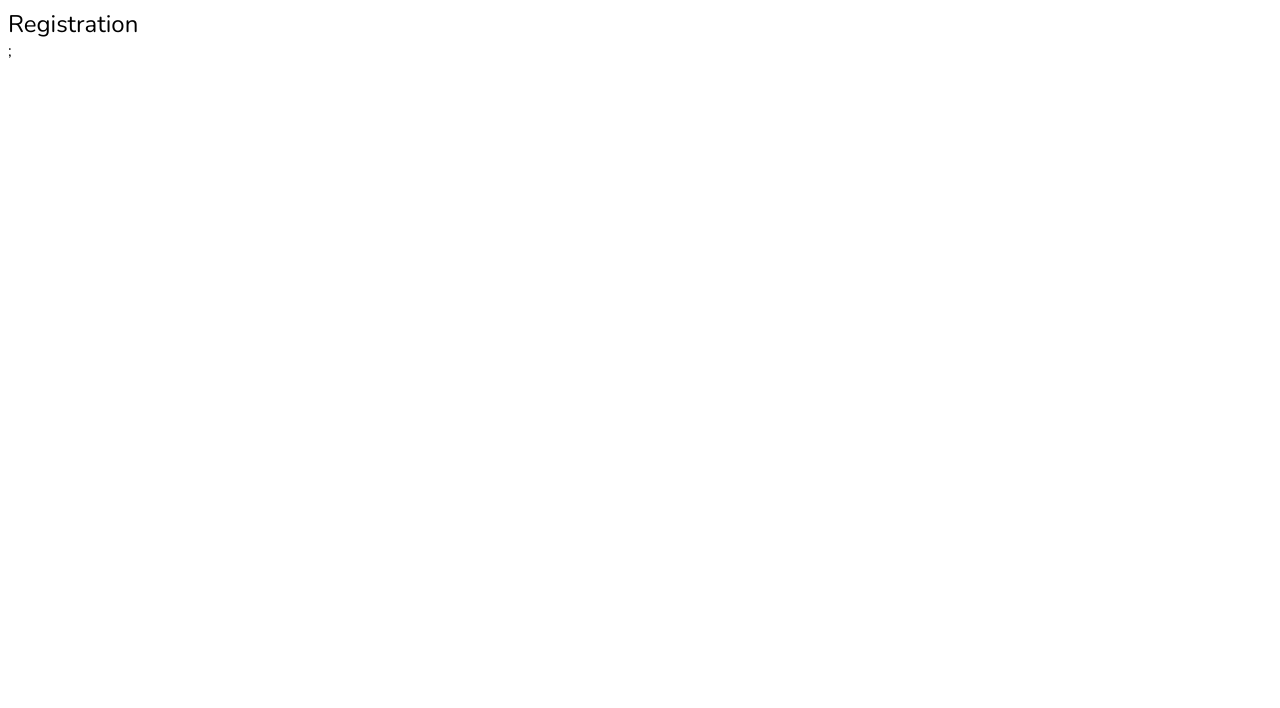
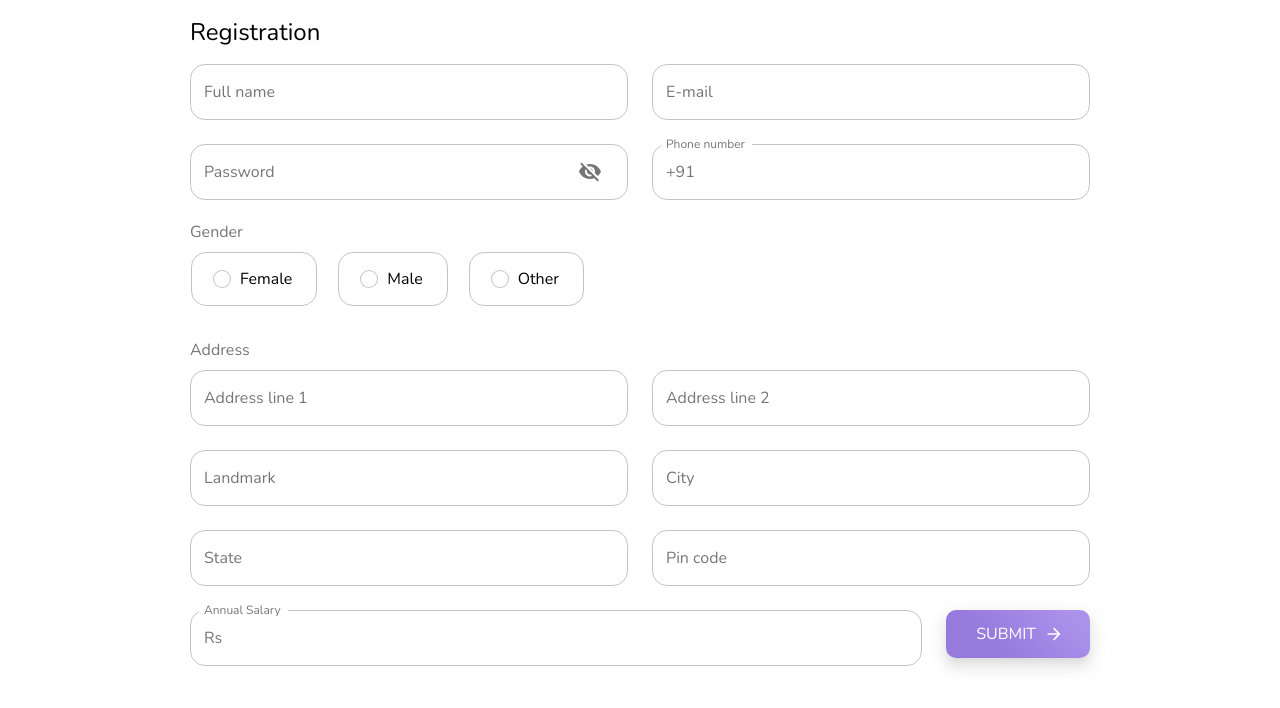
Before and after one commit to future-pirate-king/react-form-validation, a React (Create React App) app: page / in a window 1280 px wide. Shown: the top 708 px of the page. Built offline with nearby package versions, Linux system fonts and the light colour scheme.

Commit message:
form layout

```diff
--- a/src/App.js
+++ b/src/App.js
@@ -1,12 +1,224 @@
-import React from "react";
+import React, { useState } from "react";
 import "./styles.css";
 import Typography from "@material-ui/core/Typography";
 import Box from "@material-ui/core/Box";
+import Button from "@material-ui/core/Button";
+import TextField from "@material-ui/core/TextField";
+import InputAdornment from "@material-ui/core/InputAdornment";
+import Radio from "@material-ui/core/Radio";
+import RadioGroup from "@material-ui/core/RadioGroup";
+import FormControlLabel from "@material-ui/core/FormControlLabel";
+import FormControl from "@material-ui/core/FormControl";
+import FormLabel from "@material-ui/core/FormLabel";
+import IconButton from "@material-ui/core/IconButton";
+import ArrowIcon from "@material-ui/icons/ArrowForwardRounded";
+import VisibilityOff from "@material-ui/icons/VisibilityOffRounded";
+import Visibility from "@material-ui/icons/VisibilityRounded";
+import clsx from "clsx";
+import { withStyles, makeStyles } from "@material-ui/core/styles";
+
+const useStyles = makeStyles((theme) => ({
+  labelRoot: {
+    border: "1px solid rgba(0, 0, 0, .23)",
+    padding: theme.spacing(1, 3, 1, 1.5),
+    borderRadius: 15,
+
+    "&:hover": {
+      borderColor: theme.palette.primary.main
+    }
+  },
+  radioGroup: {
+    flexDirection: "row",
+    gap: "16px",
+    padding: 12
+  }
+}));
 
 export default function App() {
+  const classes = useStyles();
+  const [showPassword, setShowPassword] = useState(false);
+
   return (
-    <Box>
-      <Typography variant="h5">Registration</Typography>;
+    <Box p={1} maxWidth="900px" margin="0 auto">
+      <Box>
+        <Typography variant="h5">Registration</Typography>
+      </Box>
+      <Box
+        display="flex"
+        style={{ gap: 24 }}
+        flexWrap="wrap"
+        py={2}
+        justifyContent="space-between"
+      >
+        <StyledTextField variant="outlined" label="Full name" />
+        <StyledTextField variant="outlined" label="E-mail" />
+        <StyledTextField
+          variant="outlined"
+          label="Password"
+          InputProps={{
+            endAdornment: (
+              <InputAdornment position="end">
+                <IconButton
+                  aria-label="toggle password visibility"
+                  onClick={() => setShowPassword(!showPassword)}
+                  onMouseDown={() => setShowPassword(!showPassword)}
+                >
+                  {showPassword ? <Visibility /> : <VisibilityOff />}
+                </IconButton>
+              </InputAdornment>
+            )
+          }}
+          type={showPassword ? "text" : "password"}
+        />
+        <StyledTextField
+          variant="outlined"
+          label="Phone number"
+          InputProps={{
+            startAdornment: (
+              <InputAdornment position="start">+91</InputAdornment>
+            )
+          }}
+        />
+        <FormControl component="fieldset" style={{ width: "100%" }}>
+          <FormLabel component="legend">Gender</FormLabel>
+          <RadioGroup
+            className={classes.radioGroup}
+            aria-label="gender"
+            name="gender1"
+          >
+            {[
+              { value: "female", label: "Female" },
+              { value: "male", label: "Male" },
+              { value: "other", label: "Other" }
+            ].map(({ value, label }) => (
+              <FormControlLabel
+                className={classes.labelRoot}
+                value={value}
+                control={<StyledRadio color="primary" />}
+                label={label}
+              />
+            ))}
+          </RadioGroup>
+        </FormControl>
+        <FormControl component="fieldset" style={{ width: "100%" }}>
+          <FormLabel component="legend">Address</FormLabel>
+          <Box pt={1.5} display="flex" flexWrap="wrap" style={{ gap: 24 }}>
+            <StyledTextField variant="outlined" label="Address line 1" />
+            <StyledTextField variant="outlined" label="Address line 2" />
+            <StyledTextField variant="outlined" label="Landmark" />
+            <StyledTextField variant="outlined" label="City" />
+            <StyledTextField variant="outlined" label="State" />
+            <StyledTextField
+              variant="outlined"
+              label="Pin code"
+              type="number"
+            />
+          </Box>
+        </FormControl>
+        <StyledTextField
+          variant="outlined"
+          label="Annual Salary"
+          InputProps={{
+            startAdornment: <InputAdornment position="start">Rs</InputAdornment>
+          }}
+        />
+        <StyledButton endIcon={<ArrowIcon />}>Submit</StyledButton>
+      </Box>
     </Box>
   );
 }
+
+const StyledTextField = withStyles((theme) => ({
+  root: {
+    flexGrow: 1,
+    width: "48%",
+
+    "& label.Mui-focused": {
+      color: theme.palette.primary.main
+    },
+    "& .MuiInput-underline:after": {
+      borderBottomColor: theme.palette.primary.main
+    },
+    "& .MuiOutlinedInput-root": {
+      fontWeight: "bold",
+
+      "& fieldset": {
+        borderRadius: 15
+      },
+      "&:hover fieldset": {
+        borderColor: theme.palette.primary.main
+      },
+      "&.Mui-focused fieldset": {
+        borderColor: theme.palette.primary.main
+      }
+    }
+  }
+}))((props) => <TextField {...props} />);
+
+const useRadioStyles = makeStyles((theme) => ({
+  root: {
+    "&:hover": {
+      backgroundColor: "transparent"
+    }
+  },
+  icon: {
+    borderRadius: "50%",
+    width: 16,
+    height: 16,
+    border: "1px solid rgba(0, 0, 0, 0.23)",
+    backgroundColor: theme.palette.background.default,
+    "$root.Mui-focusVisible &": {
+      outline: "2px auto rgba(19,124,189,.6)",
+      outlineOffset: 2
+    },
+    "input:hover ~ &": {
+      borderColor: theme.palette.primary.main
+    },
+    "input:disabled ~ &": {
+      boxShadow: "none",
+      background: "rgba(206,217,224,.5)"
+    }
+  },
+  checkedIcon: {
+    backgroundColor: theme.palette.primary.main,
+    borderColor: theme.palette.primary.main,
+    "&:before": {
+      display: "block",
+      width: 16,
+      height: 16,
+      backgroundImage: "radial-gradient(#fff,#fff 28%,transparent 32%)",
+      content: '""'
+    },
+    "input:hover ~ &": {
+      backgroundColor: theme.palette.primary.main
+    }
+  }
+}));
+
+function StyledRadio(props) {
+  const classes = useRadioStyles();
+
+  return (
+    <Radio
+      className={classes.root}
+      disableRipple
+      checkedIcon={<span className={clsx(classes.icon, classes.checkedIcon)} />}
+      icon={<span className={classes.icon} />}
+      {...props}
+    />
+  );
+}
+
+const StyledButton = withStyles((theme) => ({
+  root: {
+    background: `linear-gradient(45deg, ${theme.palette.primary.dark} 30%, ${theme.palette.primary.light} 90%)`,
+    borderRadius: 10,
+    fontSize: 16,
+    border: 0,
+    color: "white",
+    height: 48,
+    padding: "0 30px",
+    boxShadow:
+      "0px 6px 6px -3px rgba(189, 189, 189, 0.3), 0px 10px 14px 1px rgba(189, 189, 189, 0.24), 0px 4px 18px 3px rgba(189, 189, 189, 0.20)"
+  }
+}))((props) => <Button {...props} />);
```
